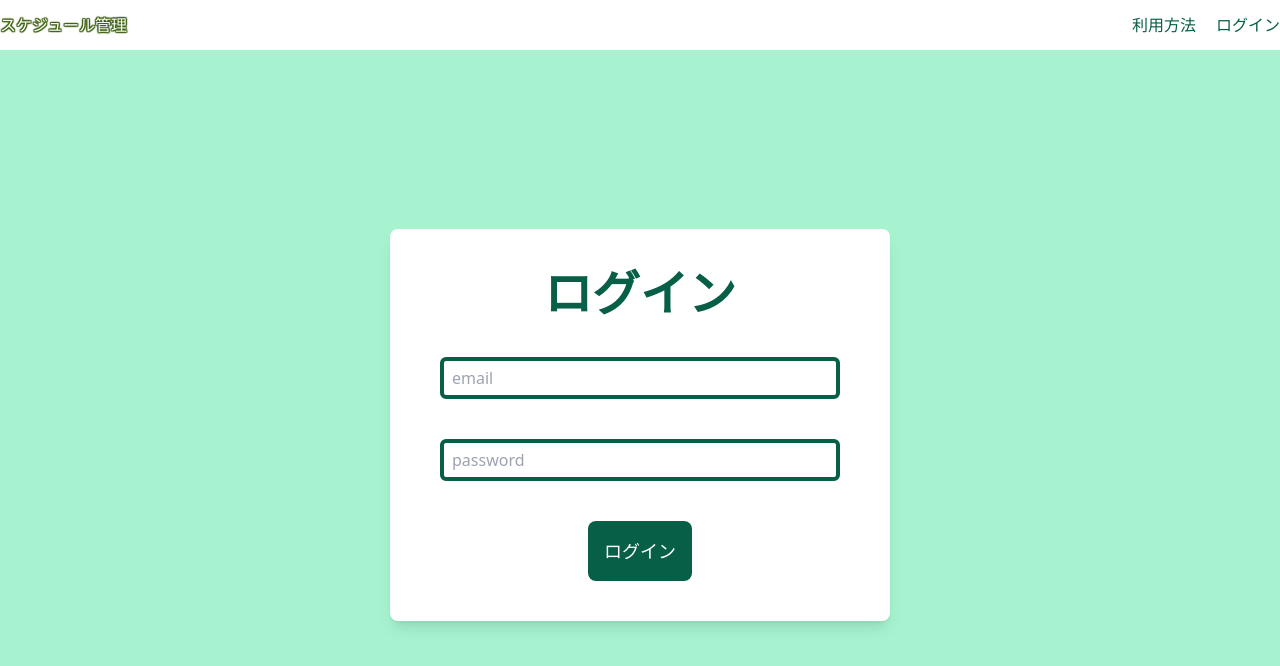
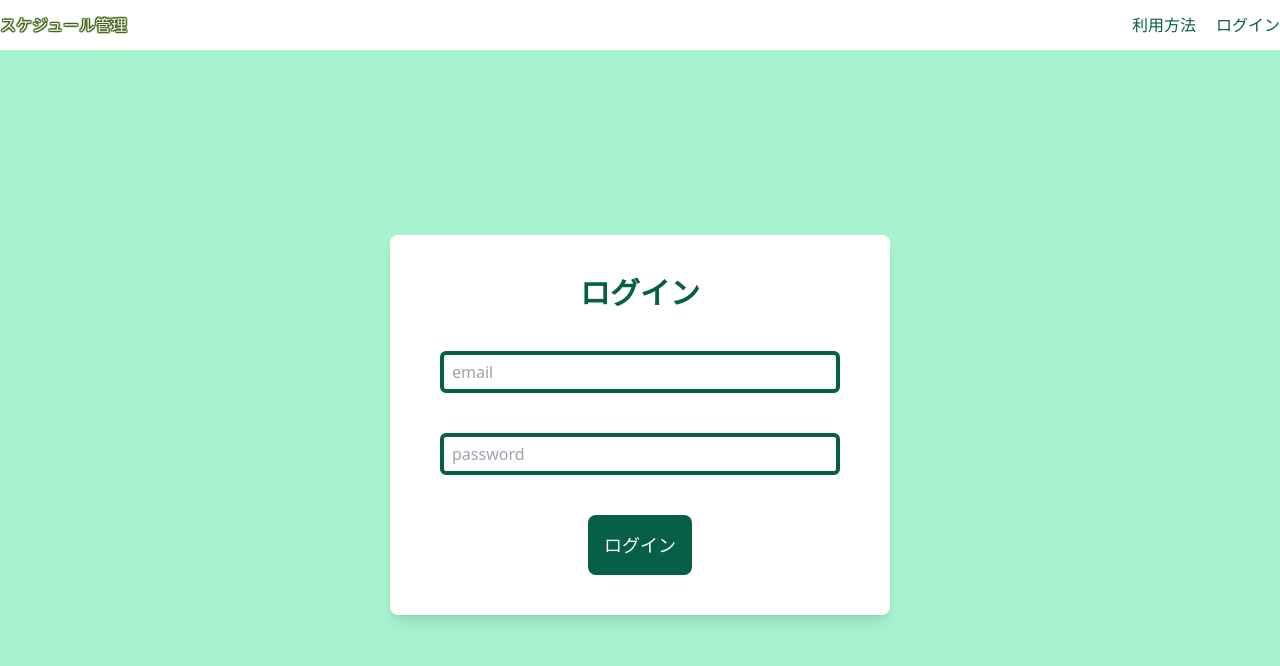
Before and after one commit to Hashimoto-Noriaki/react-calender-app, a React (Vite) app: page /login in a window 1280 px wide. Shown: the top 666 px of the page. Built offline with nearby package versions, Linux system fonts and the light colour scheme.

Commit message:
ログインの文字の大きさ修正

```diff
--- a/src/components/pages/LoginPage.tsx
+++ b/src/components/pages/LoginPage.tsx
@@ -4,7 +4,7 @@ export const LoginPage = () => {
     return (
     <div className="w-[500px] bg-white rounded-lg shadow-lg py-10">
         <form className="flex flex-col justify-center items-center gap-10">
-            <h1 className="text-5xl text-emerald-800 font-bold text-ceneter" >
+            <h1 className="text-3xl text-emerald-800 font-bold text-ceneter" >
                 ログイン
             </h1>
             <div className="w-[80%]">
--- a/src/styles/output.css
+++ b/src/styles/output.css
@@ -751,6 +751,11 @@ video {
   line-height: 1.75rem;
 }
 
+.text-3xl {
+  font-size: 1.875rem;
+  line-height: 2.25rem;
+}
+
 .font-bold {
   font-weight: 700;
 }
```
